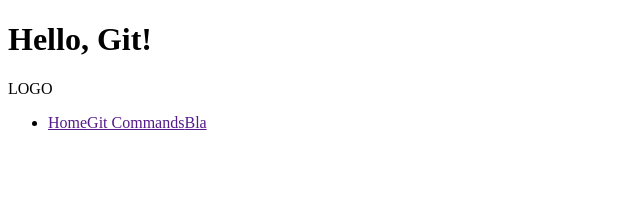
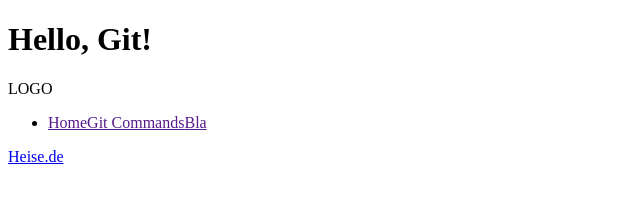
Before and after one commit to ReynkeDeVos/wdg24-git-intro, a plain HTML site: page index.html in a window 1280 px wide. Shown: the full height of the page, 0-640 px from the left. Drawn offline with Linux system fonts and the light colour scheme.

Commit message:
Link auf Heise dazu

```diff
--- a/index.html
+++ b/index.html
@@ -17,5 +17,8 @@
         </ul>
       </nav>
     </header>
+    <main>
+      <a href="https://www.heise.de">Heise.de</a>
+    </main>
   </body>
 </html>
```
